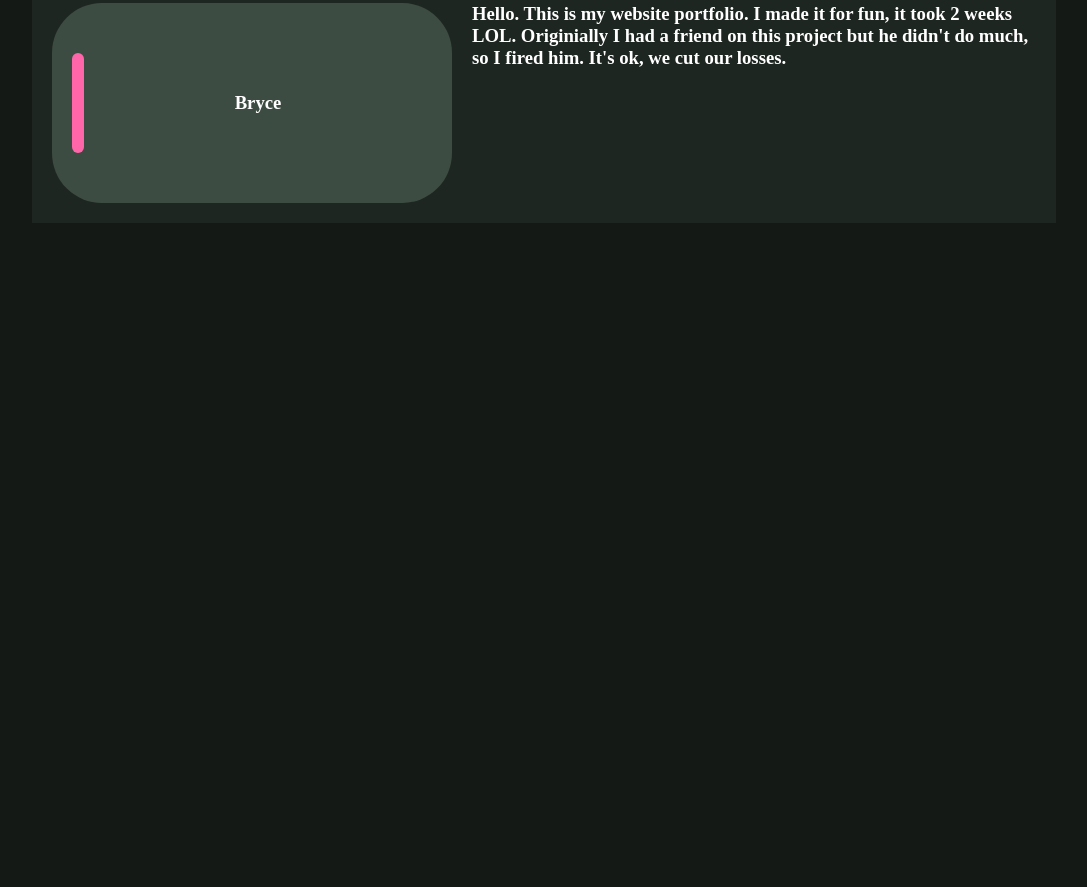
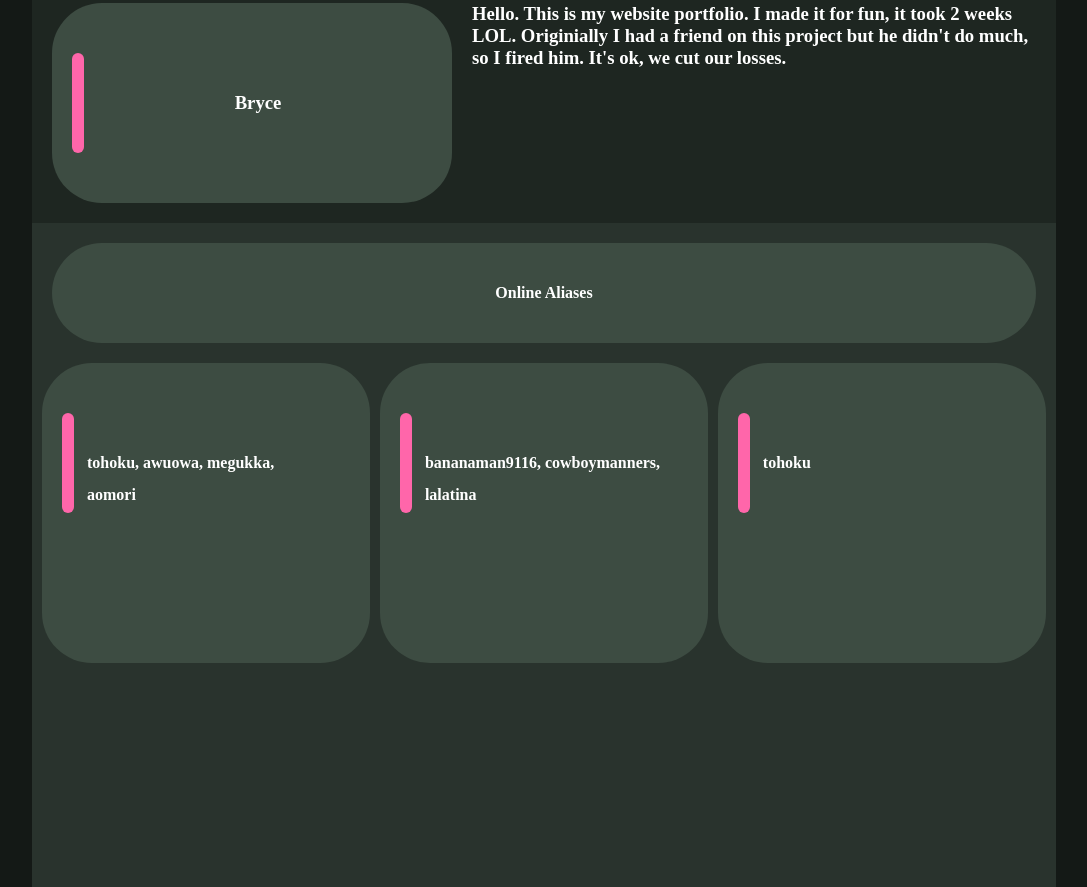
Before and after one commit to cowburrs/cowburrs.github.io, a plain HTML site: page index.html in a window 1280 px wide. Shown: the part 293-1180 px from the top of the page, without its empty margins (96-1183 px from the left). Before the commit the page ends 800 px from the top, so only its background shows below. Drawn offline with Linux system fonts and the light colour scheme.

Commit message:
Update index.html

```diff
--- a/index.html
+++ b/index.html
@@ -1,3 +1,4 @@
+
 <!DOCTYPE html>
 <html lang="en">
 
@@ -18,6 +19,21 @@
     <div class="koumekko box light"><div class="line"></div>Bryce</div>
     <p>Hello. This is my website portfolio. I made it for fun, it took 2 weeks LOL. Originially I had a friend on this project but he didn't do much, so I fired him. It's ok, we cut our losses.<p>
   </h3>
+  <h4 class="base">
+    <p class="topicbox light boxtitle">Online Aliases</p>
+    <div class="triplebox light">
+      <div class="line"></div><p class="boxparagraph">tohoku, awuowa, megukka,<br> aomori</p>
+    </div>
+    <div class="triplebox light">
+      <div class="line"></div><p class="boxparagraph">bananaman9116, cowboymanners, <br> lalatina</p>
+    </div>
+    <div class="triplebox light">
+      <div class="line"></div><p class="boxparagraph">tohoku</p>
+    </div>
+  </h4>
 </div>
 <body>
+
+
+<p>to do: fonting, content, icon, and of course animation<p>
 </html>
```
